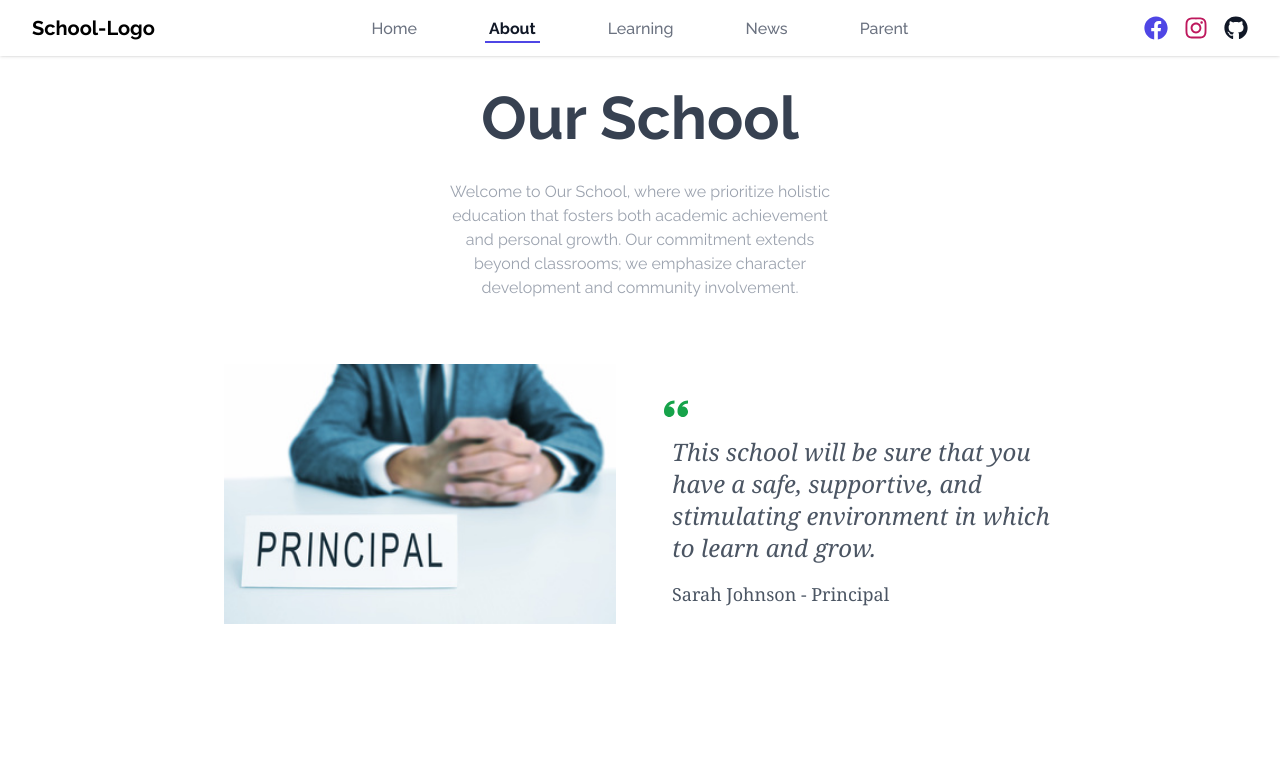
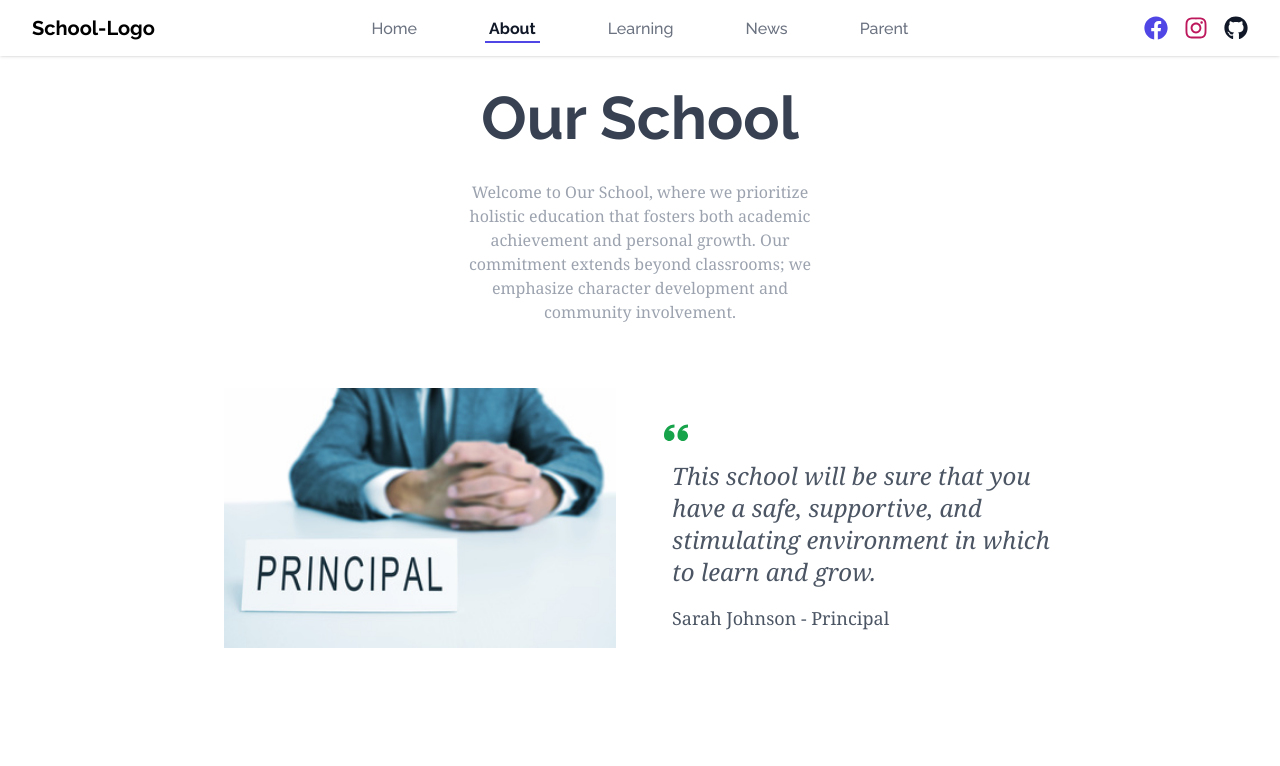
Before and after one commit to Siddh07/School-template, a React (Vite) app: page /School/about in a window 1280 px wide. Shown: the top 766 px of the page. Built offline with nearby package versions, Linux system fonts and the light colour scheme; the HTML template or start-up script is replaced by a standard one.

Commit message:
Updated Font

```diff
--- a/src/components/About.jsx
+++ b/src/components/About.jsx
@@ -69,11 +69,11 @@ const About = () => {
             <h1 className='text-6xl text-gray-700 py-4 md:py-8 font-bold'>Our School</h1>
           </div>
           {isMobile ? (
-            <p className='justify-center text-center px-4 text-gray-400 text-md md:px-[35%]'>
+            <p className='text-center font-serif px-4 text-gray-400 text-md md:px-[35%]'>
               {`${originalText.split(' ').slice(0, 17).join(' ')}...`}
             </p>
           ) : (
-            <p className='justify--center text-center md:mb-8 text-gray-400 text-md md:px-[35%]'>
+            <p className='font-serif text-center md:mb-8 text-gray-400 text-md md:px-[35%]'>
               {originalText}
             </p>
           )}
```
